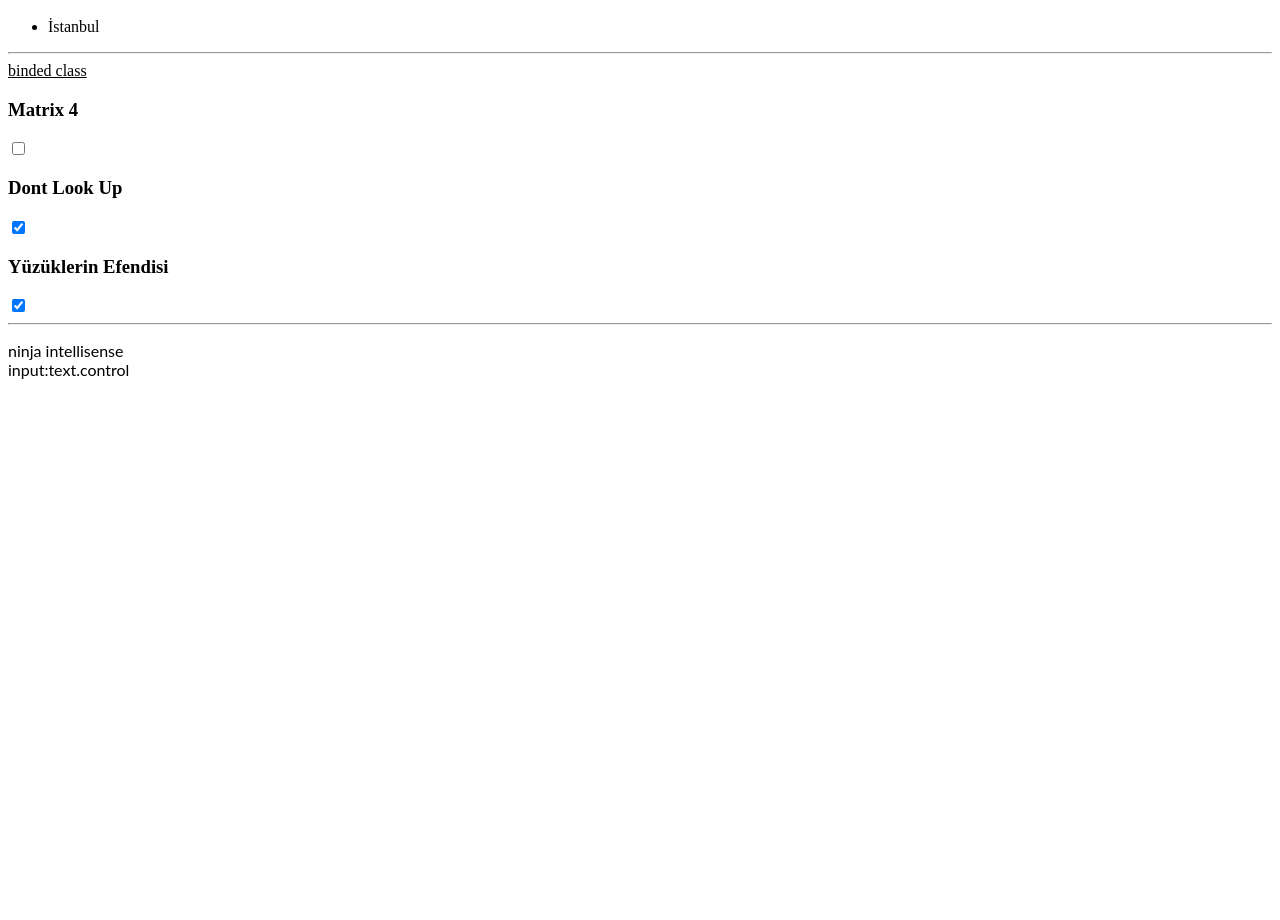
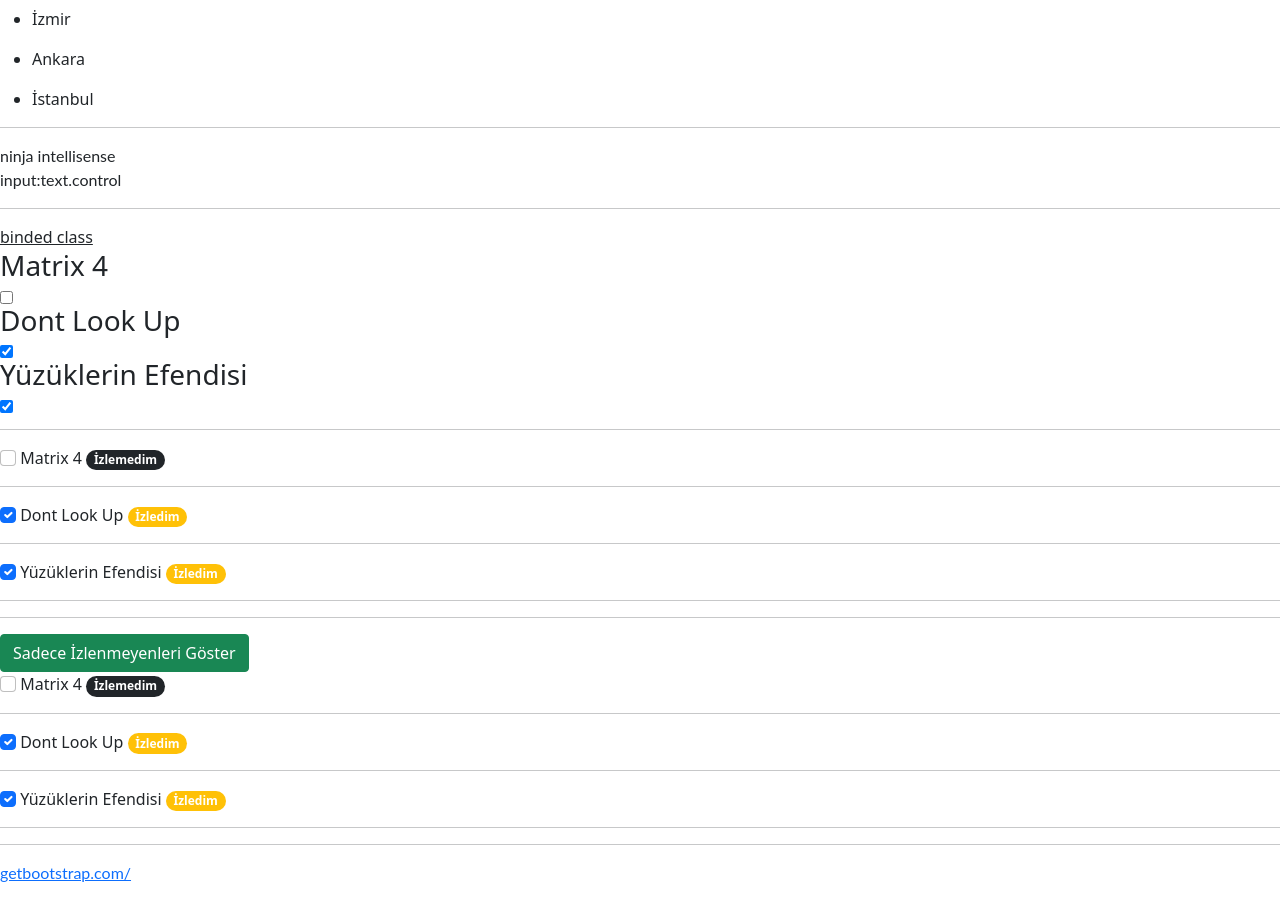
Before and after one commit to ss222ss/angular-first, an Angular app: page / in a window 1280 px wide. Shown: the part 692-1612 px from the top of the page. Before the commit the page ends 1087 px from the top, so only its background shows below. Built offline with nearby package versions, Linux system fonts and the light colour scheme.

Commit message:
filter button

```diff
--- a/src/app/app.component.css
+++ b/src/app/app.component.css
@@ -1,3 +1,4 @@
+
 p {
   font-family: Lato;
 }
--- a/src/app/app.component.html
+++ b/src/app/app.component.html
@@ -67,6 +67,12 @@
 </ul>
 
 <hr />
+<p>
+  ninja intellisense<br />
+  input:text.control
+</p>
+
+<hr />
 <u> binded class </u>
 
 <div *ngFor="let film of filmler">
@@ -78,7 +84,53 @@
 
 <hr />
 
-<p>
-  ninja intellisense<br />
-  input:text.control
-</p>
+<div *ngFor="let film of filmler">
+  <div>
+    <input
+      type="checkbox"
+      class="form-check-input"
+      [(ngModel)]="film.izlendiMi"
+      name=""
+      id=""
+    />
+    {{ film.ad }}
+    <span
+      [ngClass]="film.izlendiMi ? 'bg-warning' : 'bg-dark'"
+      class="badge bg-primary rounded-pill"
+      >{{ film.izlendiMi ? 'İzledim' : 'İzlemedim' }}</span
+    >
+  </div>
+  <hr />
+</div>
+
+<hr />
+
+<button class="btn btn-success" (click)="filter()">
+  Sadece İzlenmeyenleri Göster
+</button>
+
+<div *ngFor="let film of filmler">
+  <div>
+    <input
+      type="checkbox"
+      class="form-check-input"
+      [(ngModel)]="film.izlendiMi"
+      name=""
+      id=""
+    />
+    {{ film.ad }}
+    <span
+      [ngClass]="film.izlendiMi ? 'bg-warning' : 'bg-dark'"
+      class="badge bg-primary rounded-pill"
+      >{{ film.izlendiMi ? 'İzledim' : 'İzlemedim' }}</span
+    >
+  </div>
+  <hr />
+</div>
+
+<hr />
+
+<p><a href="https://getbootstrap.com/"> getbootstrap.com/</a></p>
+
+<br />
+<br />
--- a/src/app/app.component.ts
+++ b/src/app/app.component.ts
@@ -21,4 +21,9 @@ export class AppComponent {
     new Film('Dont Look Up', '', true),
     new Film('Yüzüklerin Efendisi', '', true),
   ];
+
+  filter(): void {
+    this.filmler = this.filmler.filter((x) => !x.izlendiMi);
+    console.log('tiklandi');
+  }
 }
--- a/src/app/app.module.ts
+++ b/src/app/app.module.ts
@@ -4,6 +4,7 @@ import { FormsModule } from '@angular/forms';
 
 import { AppComponent } from './app.component';
 import { HelloComponent } from './hello.component';
+import { NgbModule } from '@ng-bootstrap/ng-bootstrap';
 
 @NgModule({
   imports:      [ BrowserModule, FormsModule ],
--- a/src/styles.css
+++ b/src/styles.css
@@ -1 +1,2 @@
 /* Add application styles & imports to this file! */
+@import '~bootstrap/dist/css/bootstrap.min.css';
```
Also changed, not shown: package.json (+13 -11 lines).
